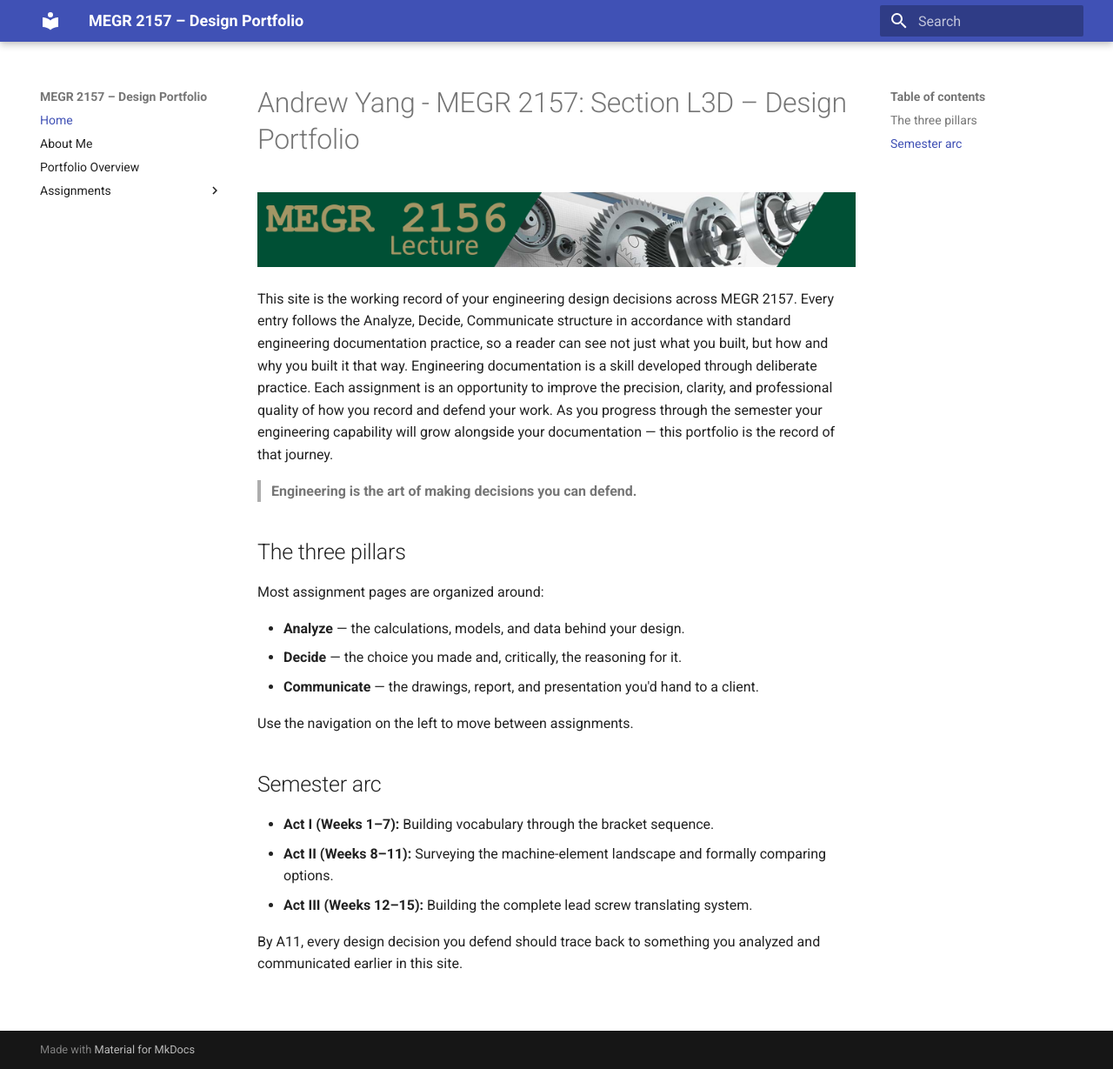
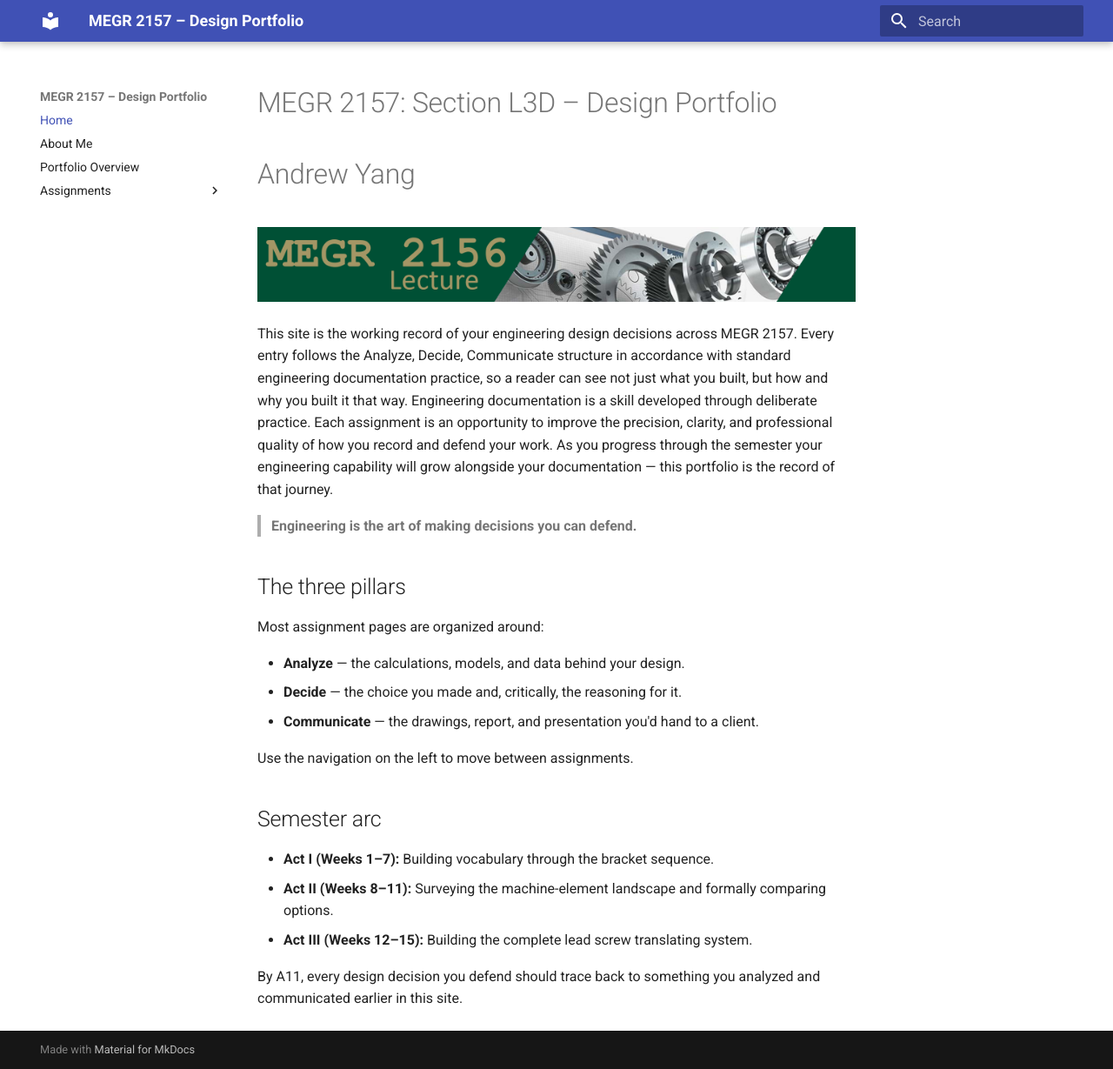
Before and after one commit to AndrewYang2428/AndrewYang-megr2157-portfolio, an MkDocs documentation site: the page built from docs/index.md, in a window 1280 px wide and 1229 px high. Shown: the whole window at 87% size. Built offline with MkDocs 1.6.1 and Material for MkDocs 9.7.7, drawn with Linux system fonts in a browser that asks for light colours.

```diff
--- a/docs/index.md
+++ b/docs/index.md
@@ -1,4 +1,5 @@
-# Andrew Yang - MEGR 2157: Section L3D – Design Portfolio
+# MEGR 2157: Section L3D – Design Portfolio
+# Andrew Yang
 
 ![MEGR 2156-7 Title](MEGR2156title.png)
 
```
